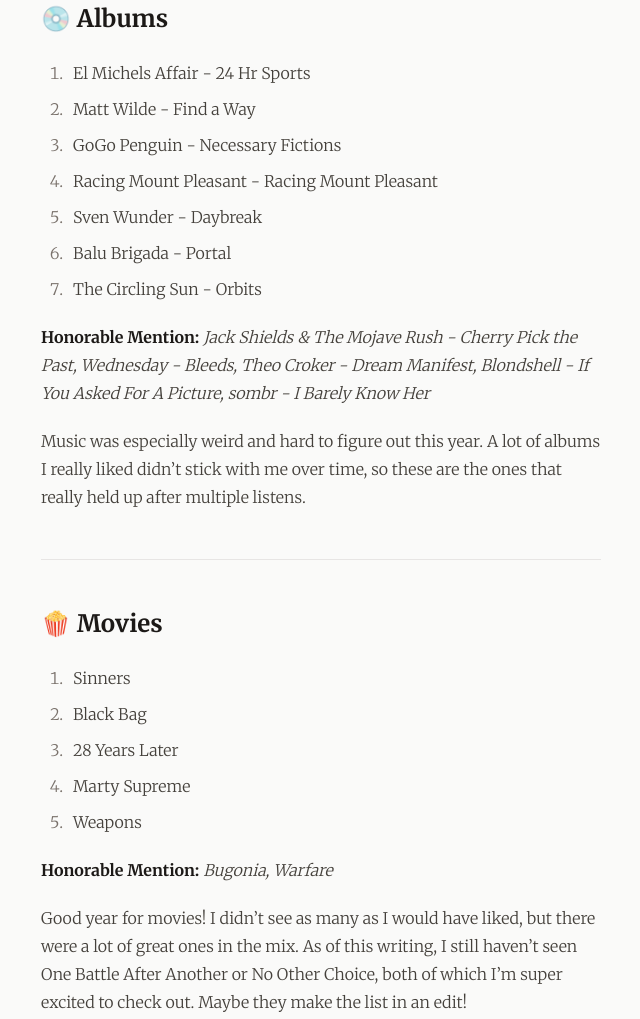
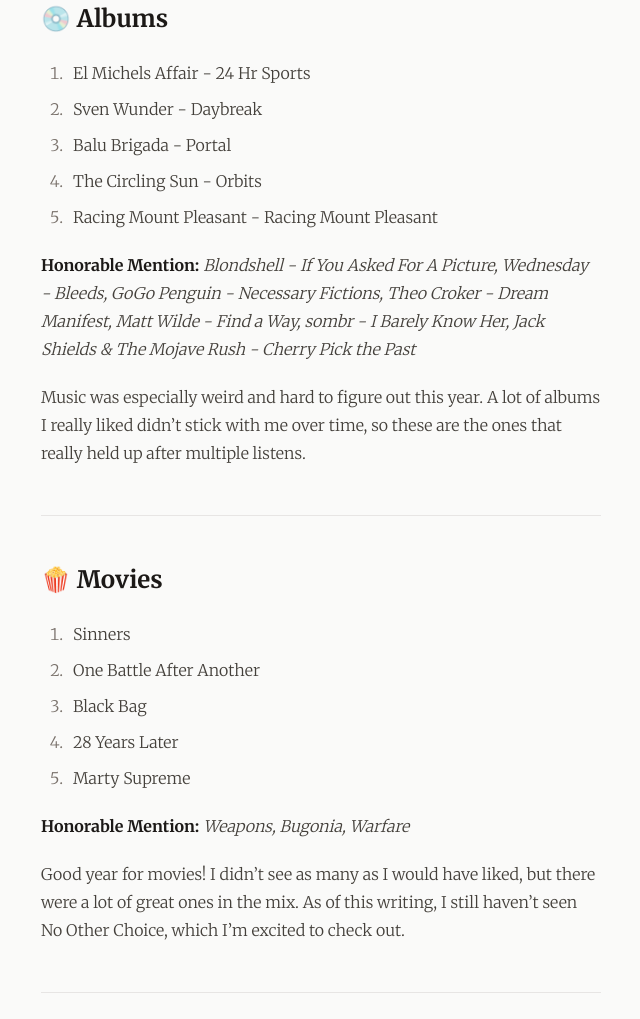
Before and after one commit to rdonnelly/rdonnelly.github.io, an Astro site: page /blog/2026-01-30-2025-top-5s in a window 1280 px wide. Shown: the part 360-1379 px from the top of the page, without its empty margins (319-959 px from the left). Built offline with nearby package versions, Linux system fonts and the light colour scheme; Astro itself is replaced by a stand-in of ours.

Commit message:
Update 2026-01-30-2025-top-5s.md

```diff
--- a/src/content/posts/2026-01-30-2025-top-5s.md
+++ b/src/content/posts/2026-01-30-2025-top-5s.md
@@ -18,15 +18,13 @@ Back at it! Here are my favorite albums, movies, and television shows from 2025:
 ## 💿 Albums
 
 1. El Michels Affair - 24 Hr Sports
-1. Matt Wilde - Find a Way
-1. GoGo Penguin - Necessary Fictions
-1. Racing Mount Pleasant - Racing Mount Pleasant
 1. Sven Wunder - Daybreak
 1. Balu Brigada - Portal
 1. The Circling Sun - Orbits
+1. Racing Mount Pleasant - Racing Mount Pleasant
 
 **Honorable Mention:**
-*Jack Shields & The Mojave Rush - Cherry Pick the Past, Wednesday - Bleeds, Theo Croker - Dream Manifest, Blondshell - If You Asked For A Picture, sombr - I Barely Know Her*
+*Blondshell - If You Asked For A Picture, Wednesday - Bleeds, GoGo Penguin - Necessary Fictions, Theo Croker - Dream Manifest, Matt Wilde - Find a Way, sombr - I Barely Know Her, Jack Shields & The Mojave Rush - Cherry Pick the Past*
 
 Music was especially weird and hard to figure out this year. A lot of albums I really liked didn't stick with me over time, so these are the ones that really held up after multiple listens.
 
@@ -35,15 +33,15 @@ Music was especially weird and hard to figure out this year. A lot of albums I r
 ## 🍿 Movies
 
 1. Sinners
+1. One Battle After Another
 1. Black Bag
 1. 28 Years Later
 1. Marty Supreme
-1. Weapons
 
 **Honorable Mention:**
-*Bugonia, Warfare*
+*Weapons, Bugonia, Warfare*
 
-Good year for movies! I didn't see as many as I would have liked, but there were a lot of great ones in the mix. As of this writing, I still haven't seen One Battle After Another or No Other Choice, both of which I'm super excited to check out. Maybe they make the list in an edit!
+Good year for movies! I didn't see as many as I would have liked, but there were a lot of great ones in the mix. As of this writing, I still haven't seen No Other Choice, which I'm excited to check out.
 
 ---
 
```
